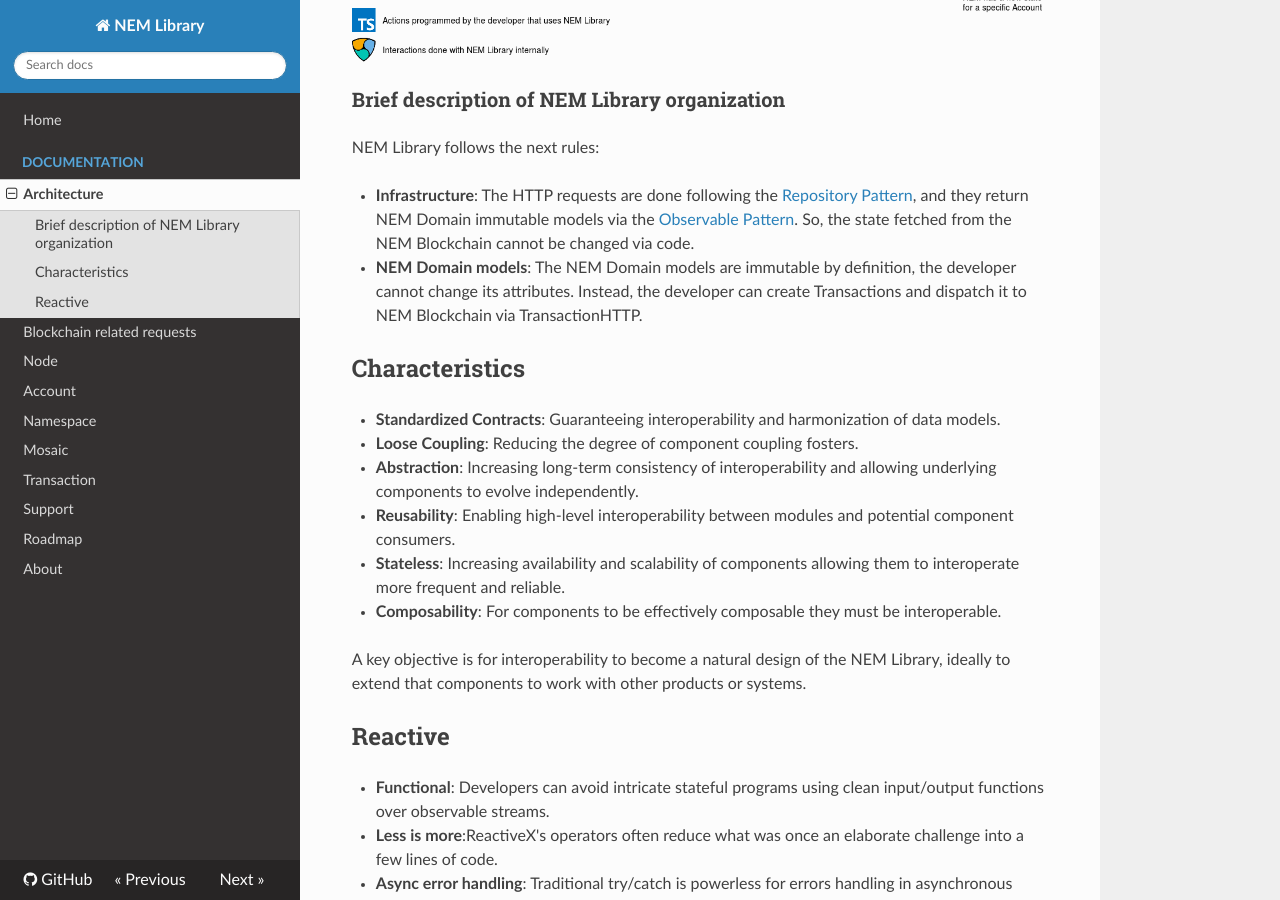
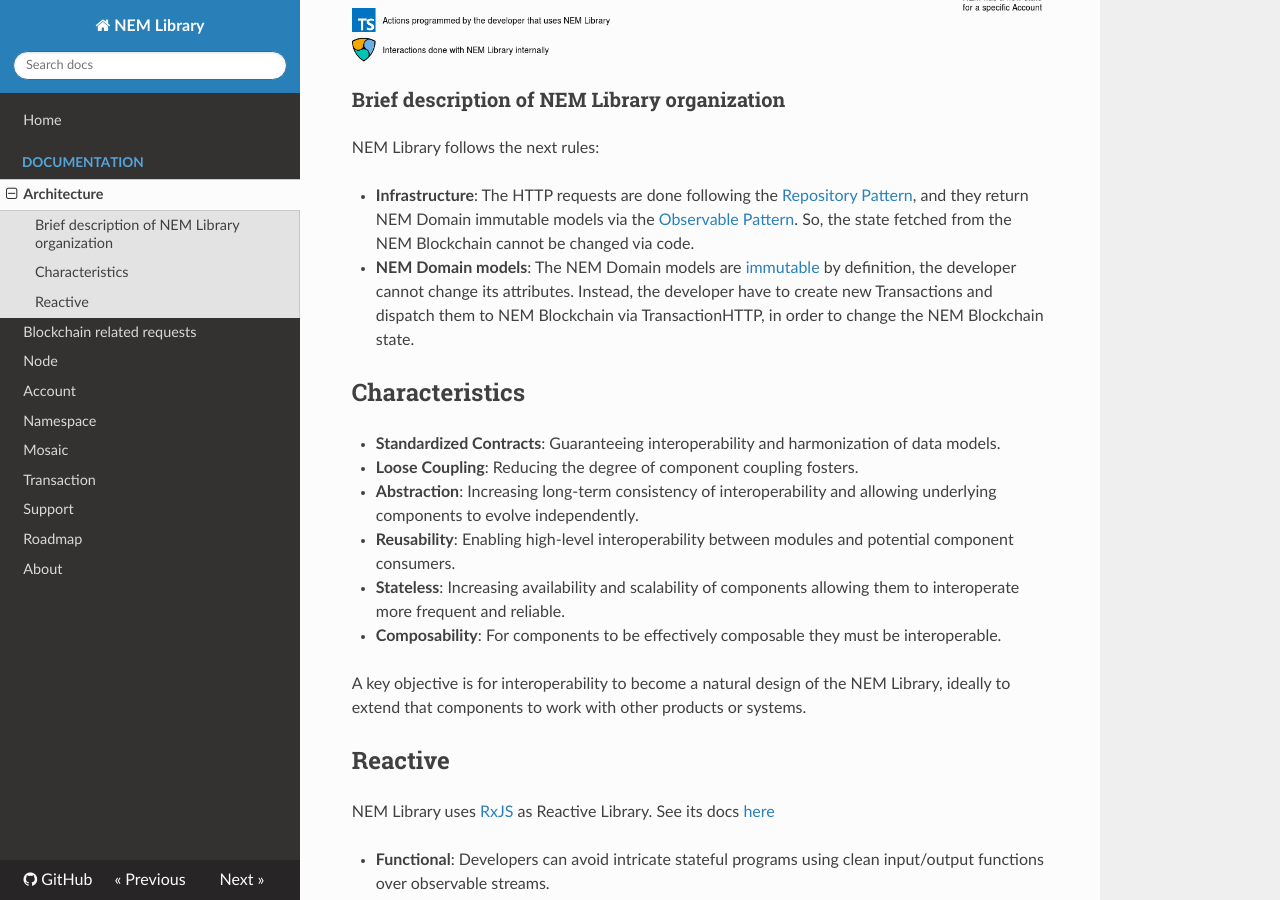
Before and after one commit to takahser/nem-library-docs, an MkDocs documentation site: the page built from docs/documentation/architecture.md, in a window 1280 px wide and 900 px high, scrolled down 679 px. Built offline with MkDocs 1.6.1, drawn with Linux system fonts in a browser that asks for light colours; nearby versions of some CDN libraries; old or Windows-style settings are respelled for this version of MkDocs.

Commit message:
added more references to architecture section

```diff
--- a/docs/documentation/architecture.md
+++ b/docs/documentation/architecture.md
@@ -23,9 +23,8 @@
 - **Infrastructure**: The HTTP requests are done following the [Repository Pattern](https://msdn.microsoft.com/en-us/library/ff649690.aspx), and they return NEM Domain immutable
 models via the [Observable Pattern](https://en.wikipedia.org/wiki/Observer_pattern). So, the state fetched from the NEM Blockchain cannot be changed via code.
 
-- **NEM Domain models**: The NEM Domain models are immutable by definition, the developer cannot change its attributes.
-Instead, the developer can create Transactions and dispatch it to NEM Blockchain via TransactionHTTP.
-
+- **NEM Domain models**: The NEM Domain models are [immutable](https://en.wikipedia.org/wiki/Immutable_object) by definition, the developer cannot change its attributes.
+Instead, the developer have to create new Transactions and dispatch them to NEM Blockchain via TransactionHTTP, in order to change the NEM Blockchain state.
 
 ## Characteristics
 
@@ -46,6 +45,8 @@
 
 ## Reactive
 
+NEM Library uses [RxJS](http://reactivex.io/) as Reactive Library. See its docs [here](http://reactivex.io/rxjs/)
+
 - **Functional**: Developers can avoid intricate stateful programs using clean input/output functions over
 observable streams.
 
```
